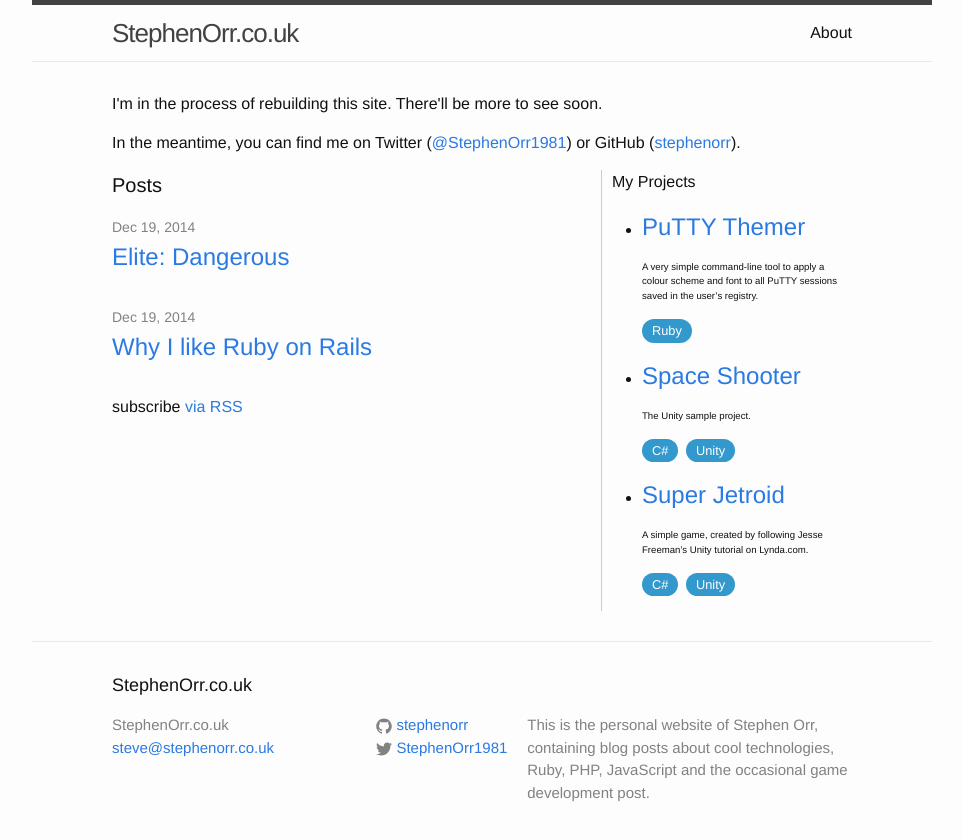
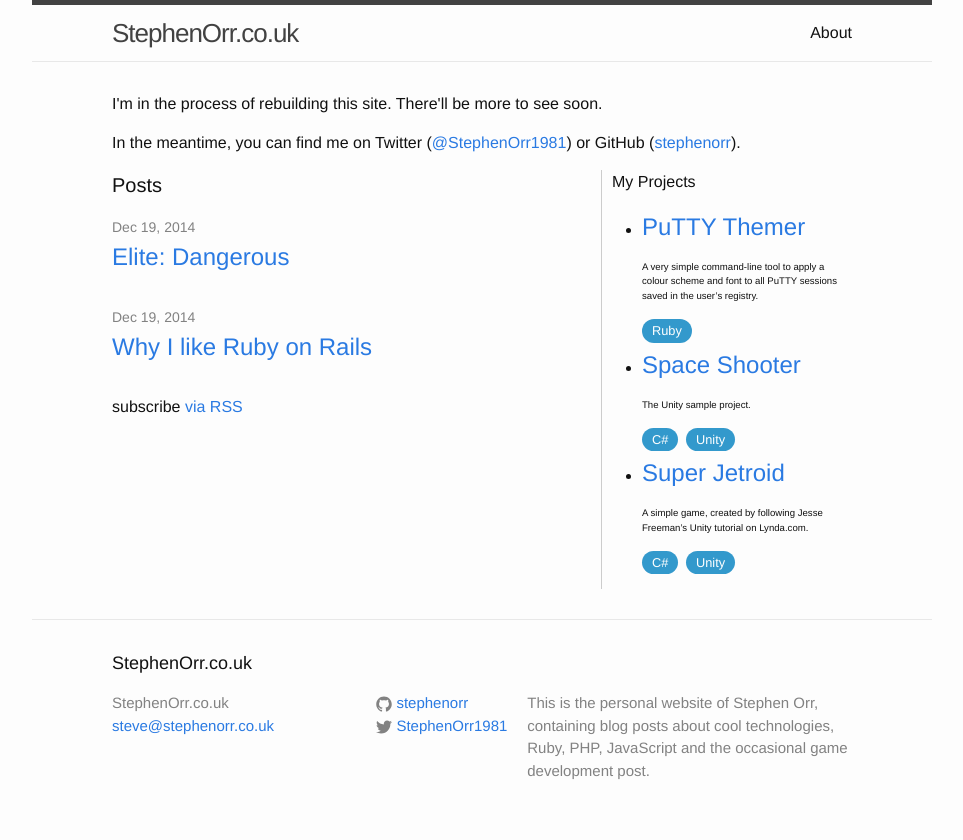
Before and after one commit to stevehill1981/stevehill1981.github.io, a Jekyll site: the page built from index.html, in a window 1280 px wide. Shown: the top 840 px of the page, without its empty margins (158-1121 px from the left). Built offline with Jekyll 4.4.1, drawn with Linux system fonts in a browser that asks for light colours.

Commit message:
Update projects.md

```diff
--- a/_includes/projects.md
+++ b/_includes/projects.md
@@ -1,8 +1,8 @@
 <aside class="projects">
   <h2>My Projects</h2>
 
-  {% for project in site.projects %}
-    <ul class="projects">
+  <ul class="projects">
+    {% for project in site.projects %}
       <li>
         <h3>
           <a class="post-link" href="{{ project.url | prepend: site.baseurl }}">{{ project.title }}</a>
@@ -14,6 +14,6 @@
           {% endfor %}
         </ul>
       </li>
-    </ul>
-  {% endfor %}
+    {% endfor %}
+  </ul>
 </aside>
```
